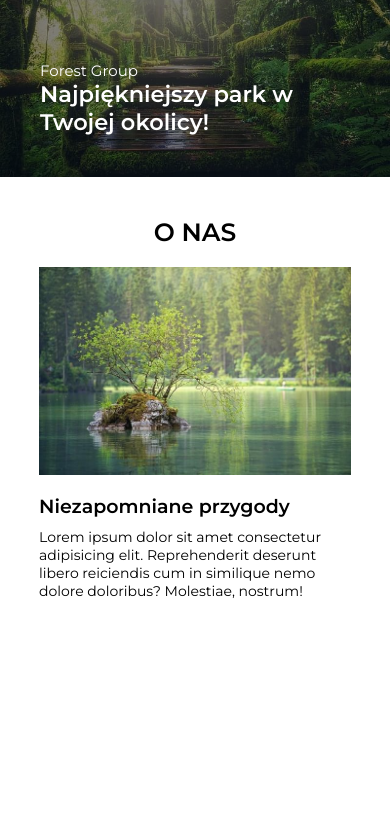
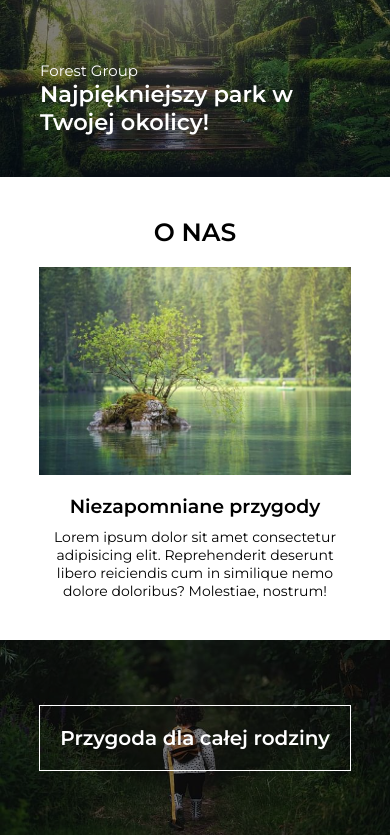
Before and after one commit to NataliaJurecka/ForestGroup, a website: page index.html in a window 390 px wide. Shown: the part 83-918 px from the top of the page. Before the commit the page ends 844 px from the top, so only its background shows below. Drawn offline with Linux system fonts and the light colour scheme.

Commit message:
hero img section done for mobile

```diff
--- a/index.html
+++ b/index.html
@@ -71,10 +71,11 @@
             </div>
         </section>
 
-        <!-- <section class="hero-img">
-            <p class="hero-img__title">Przygoda dla całej rodziny</p>
+        <section class="hero-img">
+            <img src="dist/img/girl-5785590_640.jpg" alt="" class="hero-img__img">
+            <h1 class="hero-img__title">Przygoda dla całej rodziny</h1>
         </section>
-
+        <!--
         <section class="offers">
 
             <div class="wrapper">
--- a/src/sass/style.scss
+++ b/src/sass/style.scss
@@ -108,26 +108,29 @@ header {
 
 		.section-title {
 			font-size: 2.5rem;
-
 		}
 
 		.about-us__box {
 			padding-top: 20px;
 			display: flex;
 			flex-direction: column;
-			justify-content: space-around;
+			justify-content: center;
 			align-items: center;
 
 			&-img {
-				img{
-				width: 80vw;
-				height: auto;
-				display: flex;
-				justify-content: center;
-				align-items: center;
+				img {
+					width: 80vw;
+					height: auto;
+					display: flex;
+					justify-content: center;
+					align-items: center;
 				}
 			}
 			&-text {
+				display: flex;
+				flex-direction: column;
+				justify-content: center;
+				align-items: center;
 				padding-top: 20px;
 				width: 80vw;
 
@@ -137,10 +140,42 @@ header {
 				}
 				.about-us__text {
 					font-size: 1.4rem;
+					text-align: center;
 				}
-
 			}
 		}
+	}
+}
+
+// ==========================================
+// HERO-IMG SECTION
+// ==========================================
+
+.hero-img {
+	position: relative;
+	display: flex;
+	flex-direction: column;
+	justify-content: center;
+	align-items: center;
+	padding-top: 40px;
+	&__img {
+		width: 100vw;
+		height: 50vw;
+		display: flex;
+		justify-content: center;
+		align-items: center;
+		object-fit: cover;
+		object-position: center center;
+		filter: brightness(50%);
+	}
+	&__title {
+		position: absolute;
+		align-self: center;
+		padding: 20px;
+		color: $white;
+		font-size: 2rem;
+		border: 1px solid $white;
+		z-index: 5;
 	}
 }
 
```
Also changed, not shown: dist/css/style.min.css, 1 other file.
